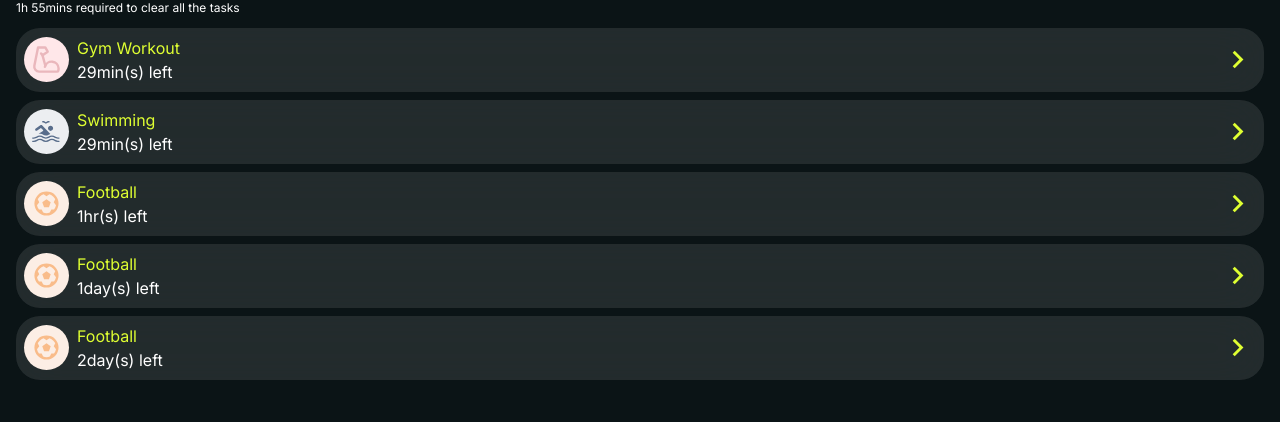
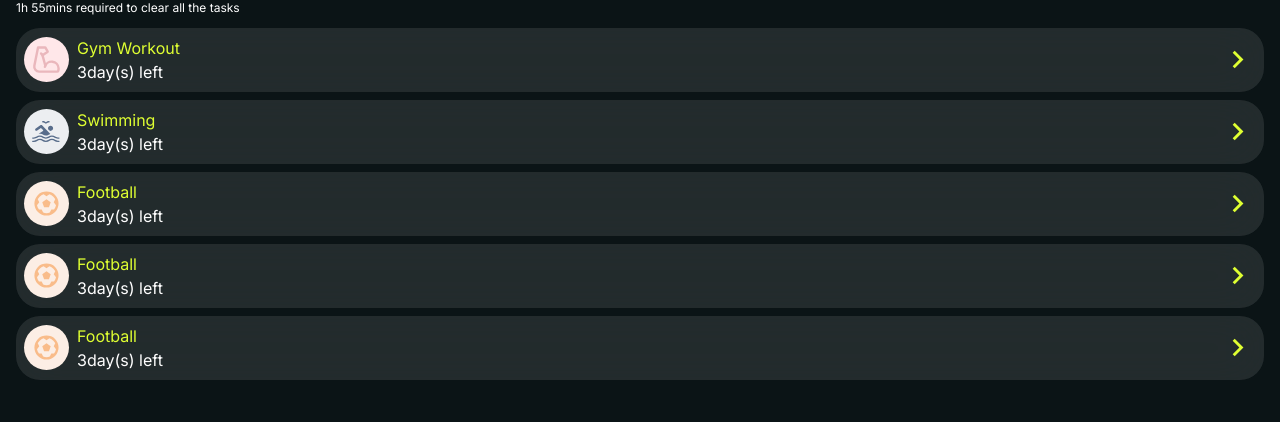
Before and after one commit to MJUZzang/muckGYMma, a Next.js app in the folder projects/fe/: page /workout/todo in a window 1280 px wide. Shown: the part 233-655 px from the top of the page. Built offline with nearby package versions, Linux system fonts and the light colour scheme.

Commit message:
refactor: UTC 사용하도록 변경

```diff
--- a/projects/fe/app/workout/_utils/LeftTime.ts
+++ b/projects/fe/app/workout/_utils/LeftTime.ts
@@ -1,6 +1,8 @@
 export const CaclLeftTime = (dueDate: Date) => {
-    const now = new Date().getTime();
-    const distance = dueDate.getTime() - now;
+    const currentDate = new Date(); // 현재 로컬 시간
+    const utcCurrent = new Date(Date.UTC(currentDate.getUTCFullYear(), currentDate.getUTCMonth(), currentDate.getUTCDate()));
+
+    const distance = dueDate.getTime() - utcCurrent.getTime();
 
     const leftDays = Math.floor(distance / (1000 * 60 * 60 * 24));
 
--- a/projects/fe/app/workout/todo/page.tsx
+++ b/projects/fe/app/workout/todo/page.tsx
@@ -1,5 +1,7 @@
 import React from "react";
 import Task from "@/workout/_components/Task";
+
+const currentDate = new Date(); // 현재 로컬 시간
 
 const dummyList = [
     {
@@ -7,35 +9,35 @@ const dummyList = [
         level: "Intermediate",
         duration: 45,
         workoutCnt: 3,
-        dueDate: new Date(new Date().getTime() + 30 * 60000),
+        dueDate: new Date(Date.UTC(currentDate.getUTCFullYear(), currentDate.getUTCMonth(), currentDate.getUTCDate() + 3))
     },
     {
         type: "swimming",
         level: "Beginner",
         duration: 20,
         workoutCnt: 1,
-        dueDate: new Date(new Date().getTime() + 30 * 60000),
+        dueDate: new Date(Date.UTC(currentDate.getUTCFullYear(), currentDate.getUTCMonth(), currentDate.getUTCDate() + 3))
     },
     {
         type: "football",
         level: "Beginner",
         duration: 60,
         workoutCnt: 1,
-        dueDate: new Date(new Date().getTime() + 3 * 30 * 60000),
+        dueDate: new Date(Date.UTC(currentDate.getUTCFullYear(), currentDate.getUTCMonth(), currentDate.getUTCDate() + 3))
     },
     {
         type: "football",
         level: "Beginner",
         duration: 60,
         workoutCnt: 1,
-        dueDate: new Date(new Date().getTime() + 25 * 60 * 60000),
+        dueDate: new Date(Date.UTC(currentDate.getUTCFullYear(), currentDate.getUTCMonth(), currentDate.getUTCDate() + 3))
     },
     {
         type: "football",
         level: "Beginner",
         duration: 60,
         workoutCnt: 1,
-        dueDate: new Date(new Date().getTime() + 55 * 60 * 60000),
+        dueDate: new Date(Date.UTC(currentDate.getUTCFullYear(), currentDate.getUTCMonth(), currentDate.getUTCDate() + 3))
     },
 ];
 
```
